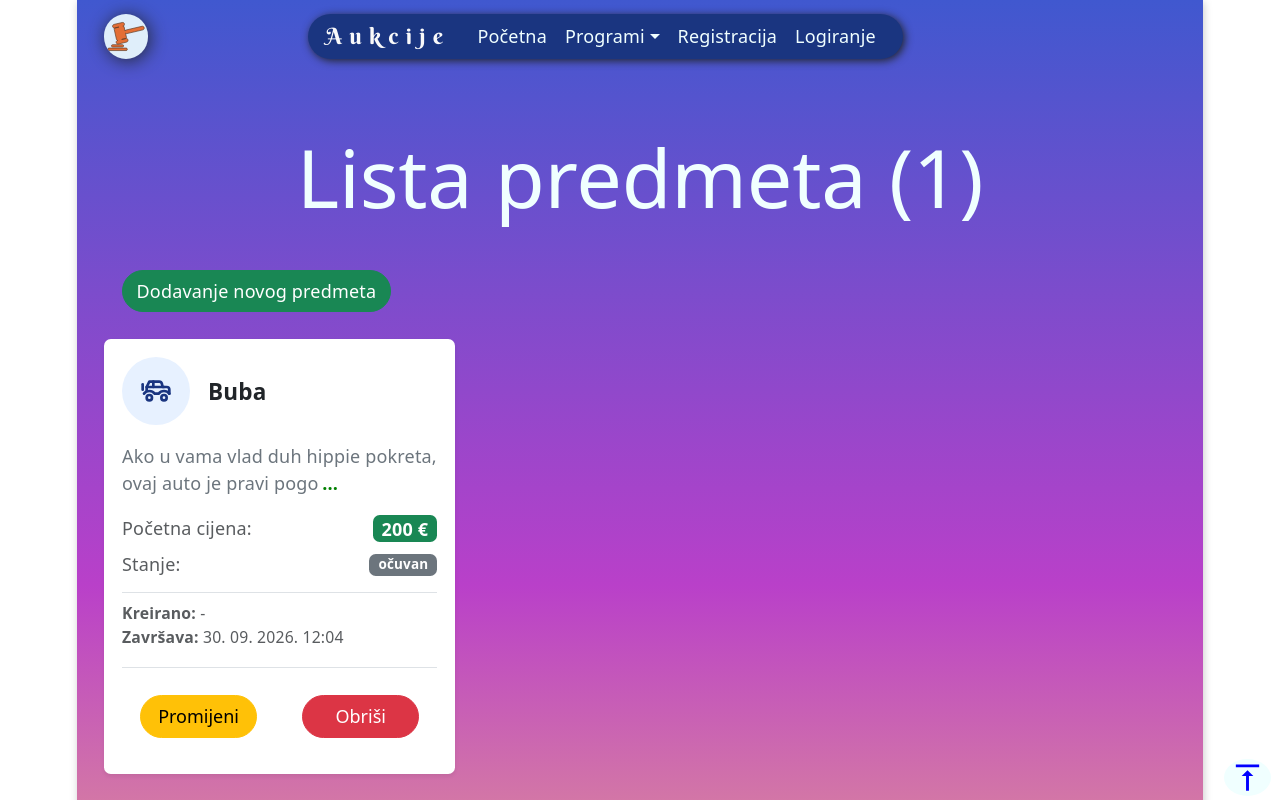
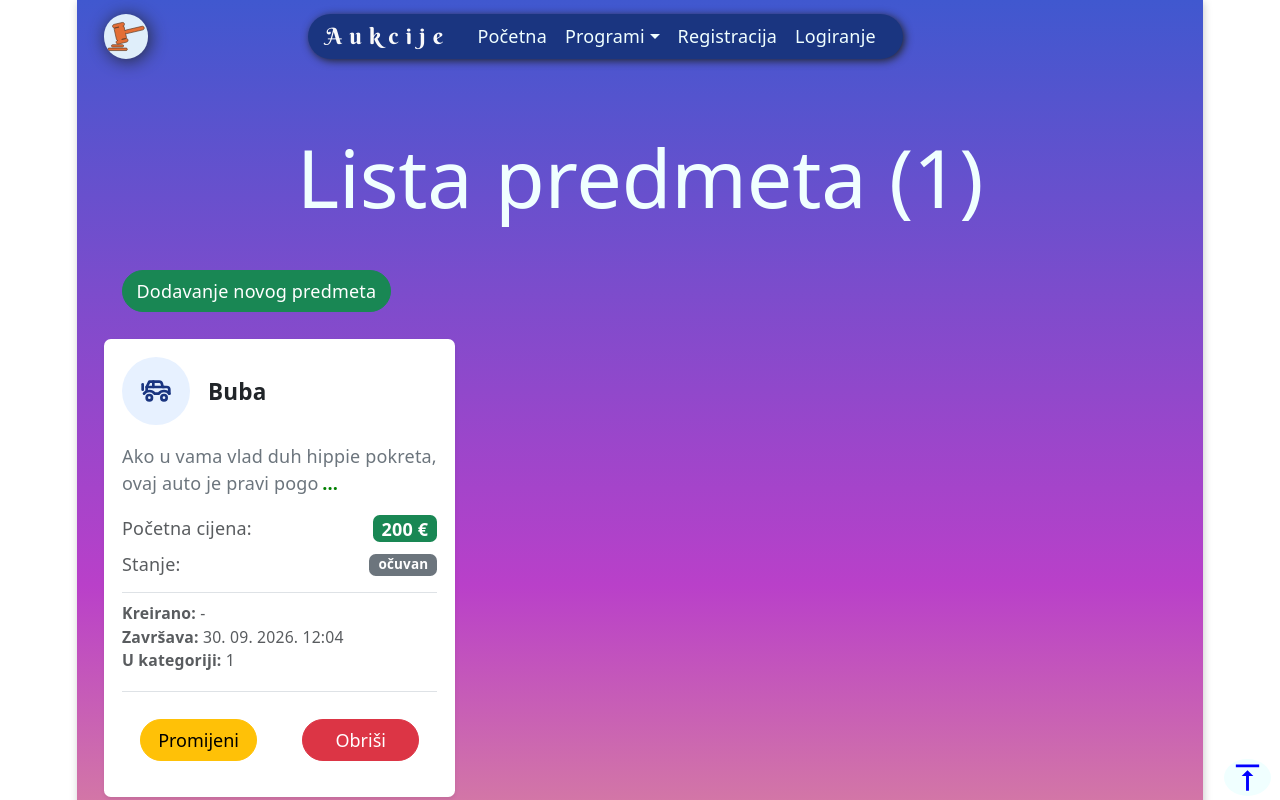
Before and after one commit to androwebgraphic/Aukcije, a React (Vite) app: page /predmeti in a window 1280 px wide. Shown: the top 800 px of the page. Built offline with nearby package versions, Linux system fonts and the light colour scheme.

Commit message:
popravak u predmeti

```diff
--- a/src/pages/predmeti/PredmetNovi.jsx
+++ b/src/pages/predmeti/PredmetNovi.jsx
@@ -62,6 +62,7 @@ export default function PredmetNovi() {
     e.preventDefault();
     const podatci = new FormData(e.target);
 
+
     dodaj({
       naziv: podatci.get("naziv") || "",
       kategorija: parseInt(podatci.get('kategorije')) || 0,
@@ -70,6 +71,7 @@ export default function PredmetNovi() {
       pocetnaCijena: parseFloat(podatci.get("cijena")) || 0,
       dodano: trenutakDodavanja.toISOString(),
       zavrsava: trenutakZavrsetka.toISOString(),
+
     });
   }
 
@@ -96,8 +98,9 @@ export default function PredmetNovi() {
             <Form.Group controlId="kategorije">
               <Form.Label>Kategorija</Form.Label>
               <FormSelect name="kategorije" required>
+
                 <option value="">Odaberi kategoriju...</option>
-                {kategorije.map((k) => (
+                {kategorije && kategorije.map((k) => (
                   <option key={k.id} value={k.id}>
                     {k.naziv}
                   </option>
--- a/src/pages/predmeti/PredmetiLista.jsx
+++ b/src/pages/predmeti/PredmetiLista.jsx
@@ -73,7 +73,11 @@ export default function PredmetiList() {
     await PredmetiServices.obrisi(id);
     ucitajPredmete();
   }
+ function prikaziNazivKategorije(id) {
 
+      const kategorija = kategorija.find(s => s.id === id)
+      return kategorija.naziv
+    }
   return (
     <Container className="my-4">
       <motion.div
@@ -146,6 +150,9 @@ export default function PredmetiList() {
                         <small className="text-muted d-block">
                           <strong>Završava:</strong> {formatirajDatum(c.zavrsava)}
                         </small>
+                           <small className="text-muted d-block">
+                          <strong>U kategoriji:</strong> {(c.kategorija)}
+                        </small>
                       </div>
                     </div>
 
```
